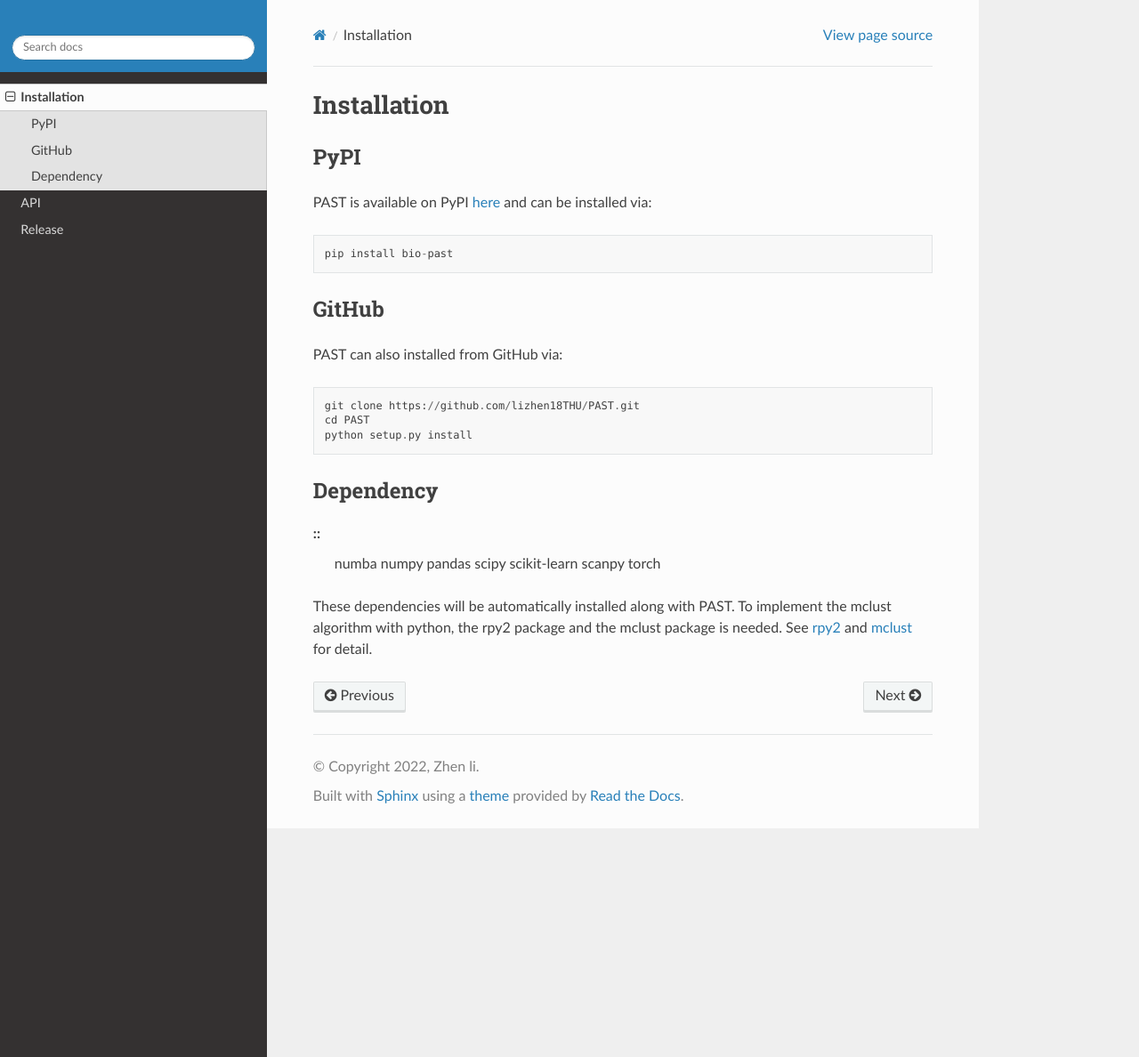
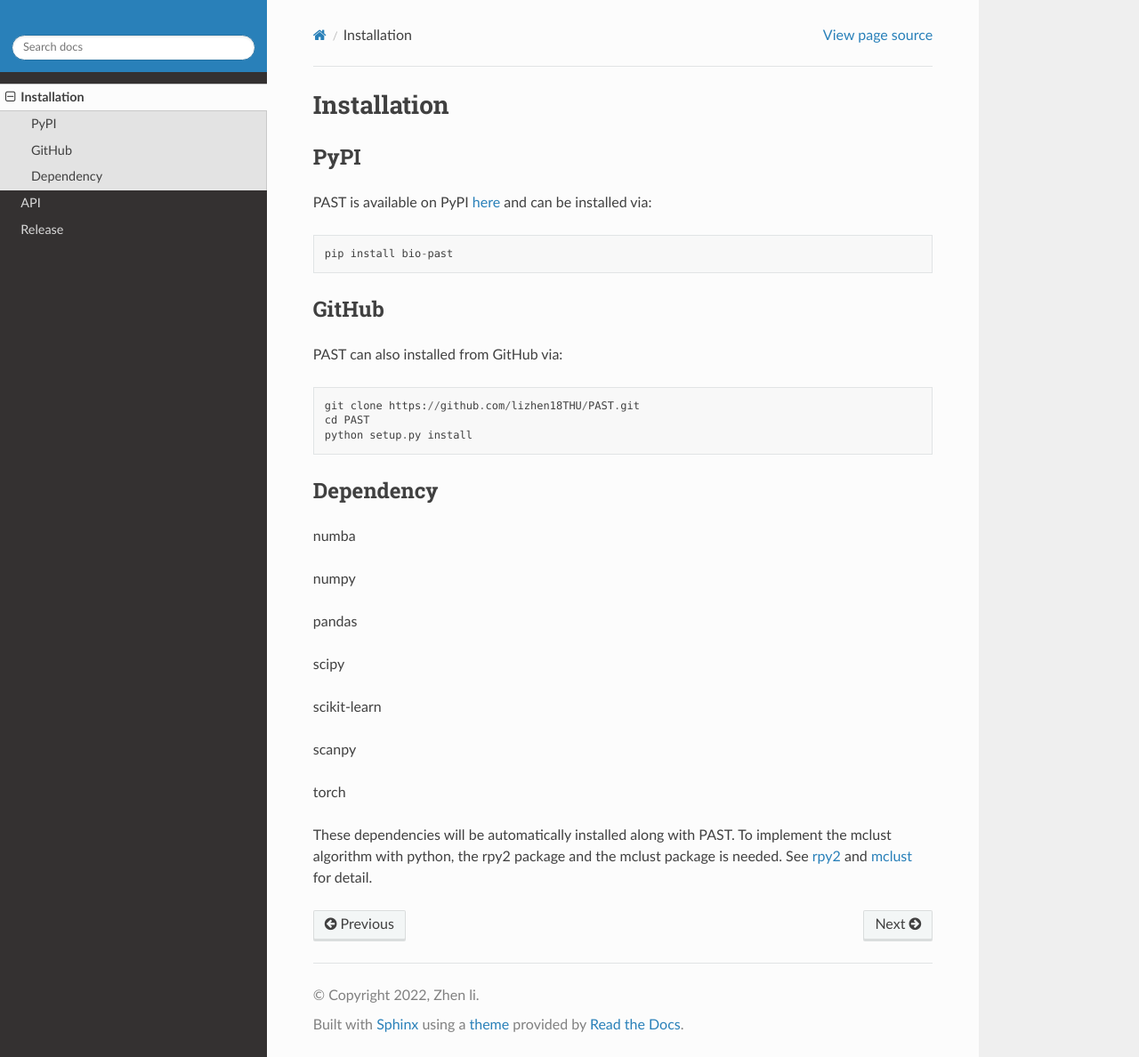
Before and after one commit to lizhen18THU/PAST, a Sphinx documentation site: the page built from docs/source/installation.rst, in a window 1280 px wide and 1188 px high. Shown: the whole window at 89% size. Built offline with Sphinx 7.4.7 and the Read the Docs theme 2.0.0, drawn with Linux system fonts in a browser that asks for light colours; pages that are not in the unit, such as notebooks, are missing from menus.

Commit message:
Add files via upload

```diff
--- a/docs/source/api/index.rst
+++ b/docs/source/api/index.rst
@@ -19,8 +19,6 @@ Model
     :toctree: .
 
     Model.PAST
-    Model.PAST.model_train
-    Model.PAST.output
 
 
 Utils
--- a/docs/source/installation.rst
+++ b/docs/source/installation.rst
@@ -19,14 +19,21 @@ PAST can also installed from GitHub via::
 
 Dependency
 ----
-::
-    numba
-    numpy
-    pandas
-    scipy
-    scikit-learn
-    scanpy
-    torch
+
+numba
+
+numpy
+
+pandas
+
+scipy
+
+scikit-learn
+
+scanpy
+
+torch
+
 
 These dependencies will be automatically installed along with PAST. To implement the mclust algorithm with python, the rpy2 package and the mclust package is needed. See rpy2_ and mclust_ for detail.
 
```
